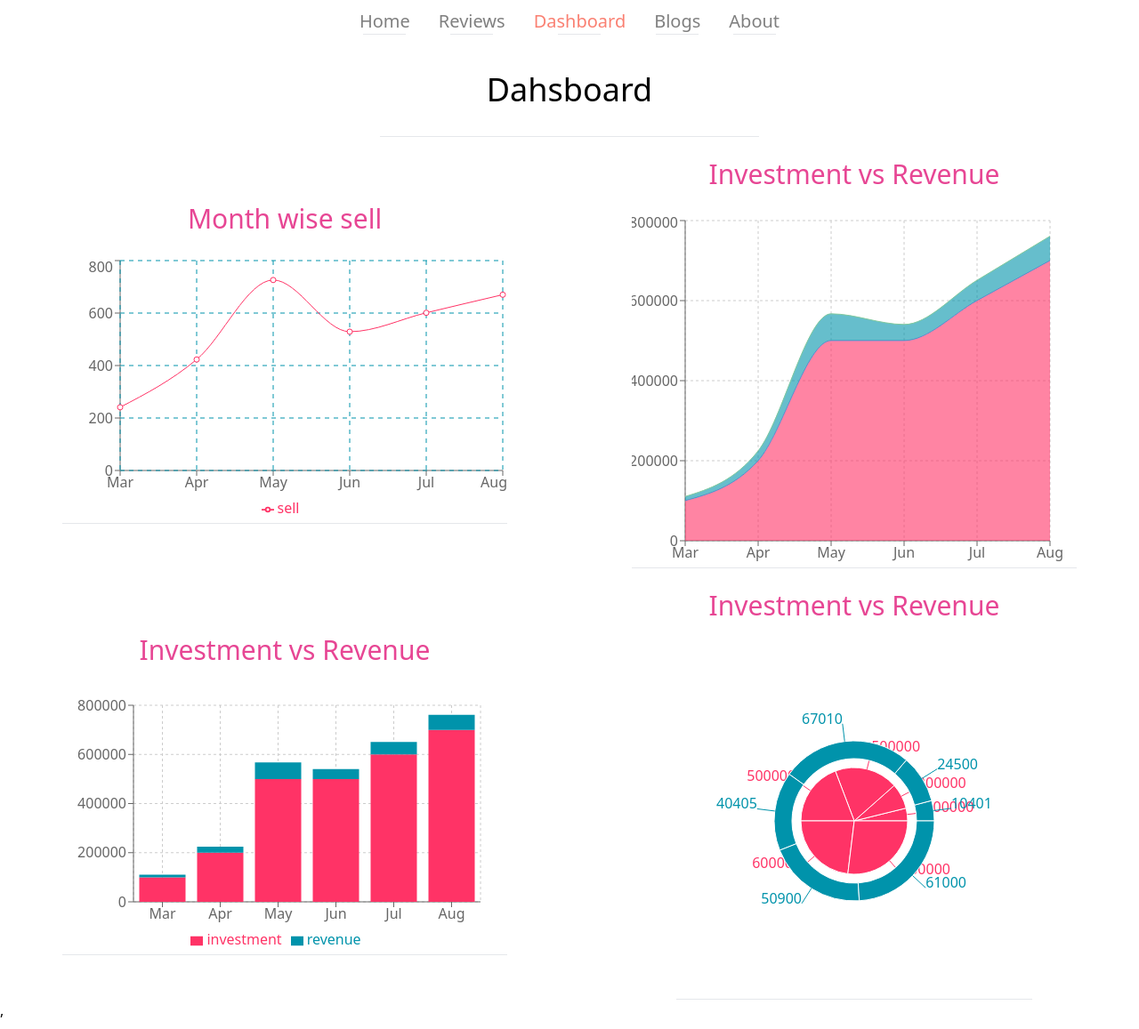
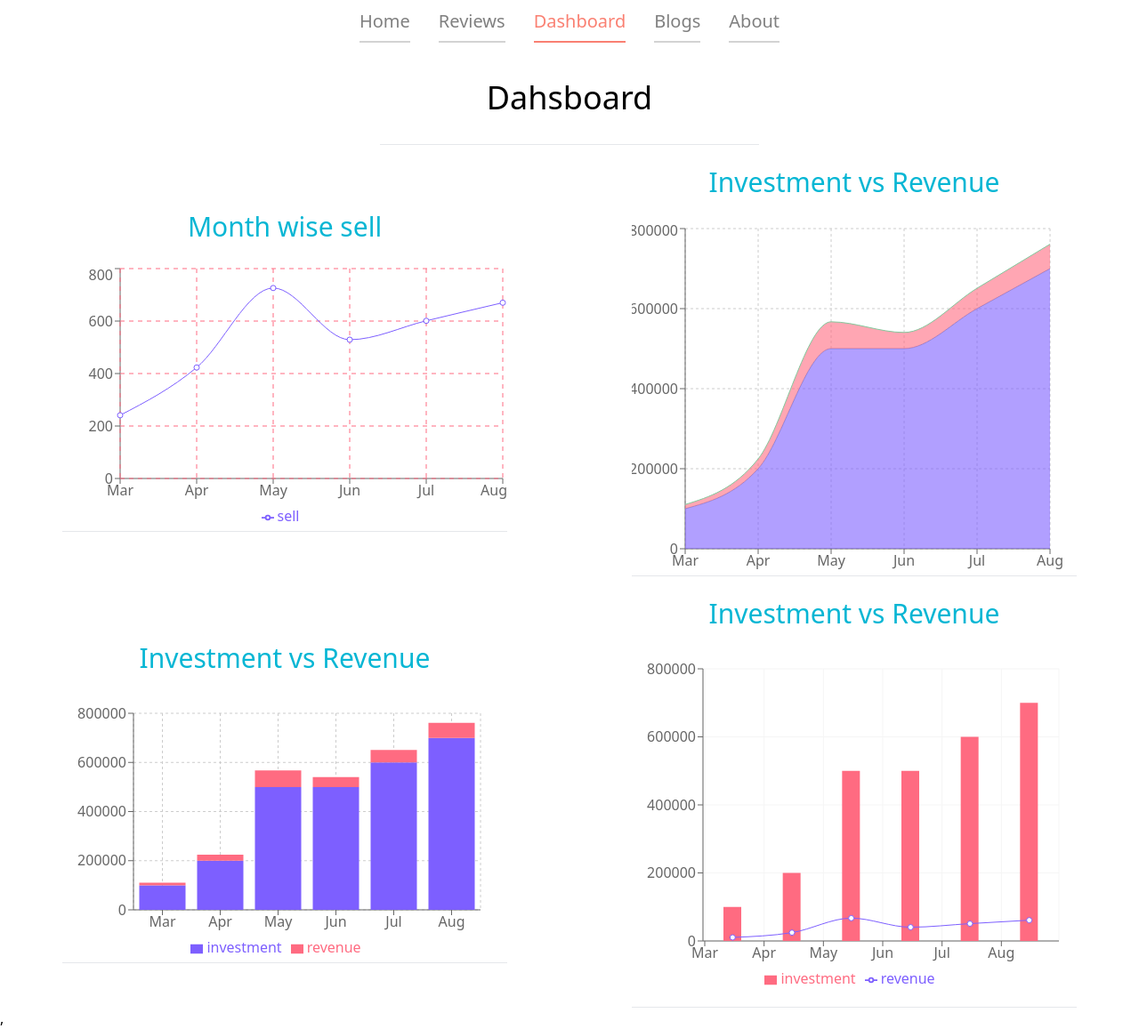
Before and after one commit to Saidur07/lap-pack, a React (Create React App) app: page /dashboard in a window 1280 px wide. Shown: the whole page at 89% size. Built offline with nearby package versions, Linux system fonts and the light colour scheme.

Commit message:
Dashboard done

```diff
--- a/src/App.js
+++ b/src/App.js
@@ -6,6 +6,7 @@
 import Dashboard from "./components/Dashboard/Dashboard";
 import Blogs from "./components/Blogs/Blogs";
 import About from "./components/About/About";
+import NotFound from "./components/NotFound/NotFound";
 
 function App() {
   return (
@@ -17,6 +18,7 @@
         <Route path="/dashboard" element={<Dashboard></Dashboard>}></Route>
         <Route path="/blogs" element={<Blogs></Blogs>}></Route>
         <Route path="/about" element={<About></About>}></Route>
+        <Route path="*" element={<NotFound></NotFound>}></Route>
       </Routes>
     </div>
   );
--- a/src/components/Dashboard/Dashboard.js
+++ b/src/components/Dashboard/Dashboard.js
@@ -5,11 +5,10 @@
   Bar,
   BarChart,
   CartesianGrid,
+  ComposedChart,
   Legend,
   Line,
   LineChart,
-  Pie,
-  PieChart,
   Tooltip,
   XAxis,
   YAxis,
@@ -28,7 +27,7 @@
       <hr className="container mx-auto w-1/3" />
       <div className="grid grid-cols-1 lg:grid-cols-2 place-items-center">
         <div>
-          <h1 className="text-3xl text-center text-pink-500 my-6">
+          <h1 className="text-3xl text-center text-cyan-500 my-6">
             Month wise sell
           </h1>
           <LineChart width={500} height={300} data={data}>
@@ -36,13 +35,13 @@
             <YAxis />
             <Tooltip />
             <Legend />
-            <CartesianGrid stroke="#0093AB" strokeDasharray="5 5" />
-            <Line type="monotone" dataKey="sell" stroke="#ff3366" />
+            <CartesianGrid stroke="#ff6b81" strokeDasharray="5 5" />
+            <Line type="monotone" dataKey="sell" stroke="#7d5fff" />
           </LineChart>
           <hr />
         </div>
         <div>
-          <h1 className="text-3xl text-center text-pink-500 my-6">
+          <h1 className="text-3xl text-center text-cyan-500 my-6">
             Investment vs Revenue
           </h1>
           <AreaChart
@@ -65,20 +64,20 @@
               dataKey="investment"
               stackId="1"
               stroke="#8884d8"
-              fill="#ff3366"
+              fill="#7d5fff"
             />
             <Area
               type="monotone"
               dataKey="revenue"
               stackId="1"
               stroke="#82ca9d"
-              fill="#0093AB"
+              fill="#ff6b81"
             />
           </AreaChart>
           <hr />
         </div>
         <div>
-          <h1 className="text-3xl text-center text-pink-500 my-6">
+          <h1 className="text-3xl text-center text-cyan-500 my-6">
             Investment vs Revenue
           </h1>
           <BarChart
@@ -97,37 +96,34 @@
             <YAxis />
             <Tooltip />
             <Legend />
-            <Bar dataKey="investment" stackId="a" fill="#ff3366" />
-            <Bar dataKey="revenue" stackId="a" fill="#0093AB" />
+            <Bar dataKey="investment" stackId="a" fill="#7d5fff" />
+            <Bar dataKey="revenue" stackId="a" fill="#ff6b81" />
           </BarChart>
           <hr />
         </div>
         <div>
-          <h1 className="text-3xl text-center text-pink-500 my-6">
+          <h1 className="text-3xl text-center text-cyan-500 my-6">
             Investment vs Revenue
           </h1>
-          <PieChart width={400} height={400}>
-            <Tooltip></Tooltip>
-            <Pie
-              data={data}
-              dataKey="investment"
-              cx="50%"
-              cy="50%"
-              outerRadius={60}
-              fill="#ff3366"
-              label
-            />
-            <Pie
-              data={data}
-              dataKey="revenue"
-              cx="50%"
-              cy="50%"
-              innerRadius={70}
-              outerRadius={90}
-              fill="#0093AB"
-              label
-            />
-          </PieChart>
+          <ComposedChart
+            width={500}
+            height={400}
+            data={data}
+            margin={{
+              top: 20,
+              right: 20,
+              bottom: 20,
+              left: 20,
+            }}
+          >
+            <CartesianGrid stroke="#f5f5f5" />
+            <XAxis dataKey="month" scale="band" />
+            <YAxis />
+            <Tooltip />
+            <Legend />
+            <Bar dataKey="investment" barSize={20} fill="#ff6b81" />
+            <Line type="monotone" dataKey="revenue" stroke="#7d5fff" />
+          </ComposedChart>
           <hr />
         </div>
       </div>
--- a/src/components/Header/Header.js
+++ b/src/components/Header/Header.js
@@ -1,9 +1,39 @@
 import React from "react";
+import { Link } from "react-router-dom";
+import laptop from "../../assests/images/laptop.jpg";
 
 const Header = () => {
   return (
     <div>
-      <h1 className="text-5xl text-center">Hello world</h1>
+      <div className="container flex flex-col px-6 py-4 mx-auto space-y-6 md:h-128 md:py-16 md:flex-row md:items-center md:space-x-6 bg-slate-200">
+        <div className="flex flex-col items-center w-full md:flex-row md:w-1/2">
+          <div className="max-w-lg md:mx-12 md:order-2">
+            <h1 className="text-3xl font-serif font-medium tracking-wide text-gray-800 dark:text-white md:text-6xl">
+              Lap<span className=" text-red-400">Pack</span>
+            </h1>
+            <p className="mt-4 text-gray-600 dark:text-gray-300">
+              View the best laptops in the world. Go to the dashboard page to
+              see the full details of the laptops. See the Reviews in the
+              reviews page. You'll get all things together!
+            </p>
+            <div className="mt-6">
+              <Link
+                to="/about"
+                className="block px-3 py-2 font-semibold text-center text-white transition-colors duration-200 transform bg-blue-500 rounded-md md:inline hover:bg-blue-400"
+              >
+                Learn More
+              </Link>
+            </div>
+          </div>
+        </div>
+        <div className="flex items-center justify-center w-full h-96 md:w-1/2">
+          <img
+            className="object-cover w-full h-full max-w-2xl rounded-md"
+            src={laptop}
+            alt=""
+          />
+        </div>
+      </div>
     </div>
   );
 };
--- a/src/components/Navbar/CustomLink.js
+++ b/src/components/Navbar/CustomLink.js
@@ -6,7 +6,14 @@
   let match = useMatch({ path: resolved.pathname, end: true });
   return (
     <div>
-      <Link style={{ color: match ? "salmon" : "gray" }} to={to} {...props}>
+      <Link
+        style={{
+          color: match ? "salmon" : "gray",
+          borderColor: match ? "salmon" : "lightgray",
+        }}
+        to={to}
+        {...props}
+      >
         {children}
       </Link>
     </div>
--- a/src/components/Navbar/Navbar.js
+++ b/src/components/Navbar/Navbar.js
@@ -35,11 +35,11 @@
                 <li key={item.id}>
                   <CustomLink
                     to={item.to}
-                    className="text-xl  block py-2 pr-4 pl-3 text-gray-700 border-b border-gray-100 hover:bg-gray-50 md:hover:bg-transparent md:border-0 md:hover:text-blue-700 md:p-0 md:dark:hover:text-white dark:text-gray-400 dark:hover:bg-gray-700 dark:hover:text-white md:dark:hover:bg-transparent dark:border-gray-700"
+                    className="text-xl  block py-2 pr-4 pl-3 text-gray-700 border-b border-gray-100 hover:bg-gray-50 md:hover:bg-transparent md:border-b-2 md:pb-2 md:hover:text-blue-700 md:p-0 md:dark:hover:text-white dark:text-gray-400 dark:hover:bg-gray-700 dark:hover:text-white md:dark:hover:bg-transparent dark:border-gray-700"
                   >
                     {item.name}
                   </CustomLink>
-                  <hr className="container w-12 mx-auto" />
+                  {/* <hr className="container w-12 mx-auto" /> */}
                 </li>
               ))}
             </ul>
--- /dev/null
+++ b/src/components/NotFound/NotFound.js
@@ -0,0 +1,14 @@
+import React from "react";
+
+const NotFound = () => {
+  return (
+    <div>
+      <h1 className="text-4xl text-center my-6">
+        Oops, You are at the wrong place
+      </h1>
+      <h1 className="text-center text-6xl text-slate-700 font-serif">404</h1>
+    </div>
+  );
+};
+
+export default NotFound;
```
